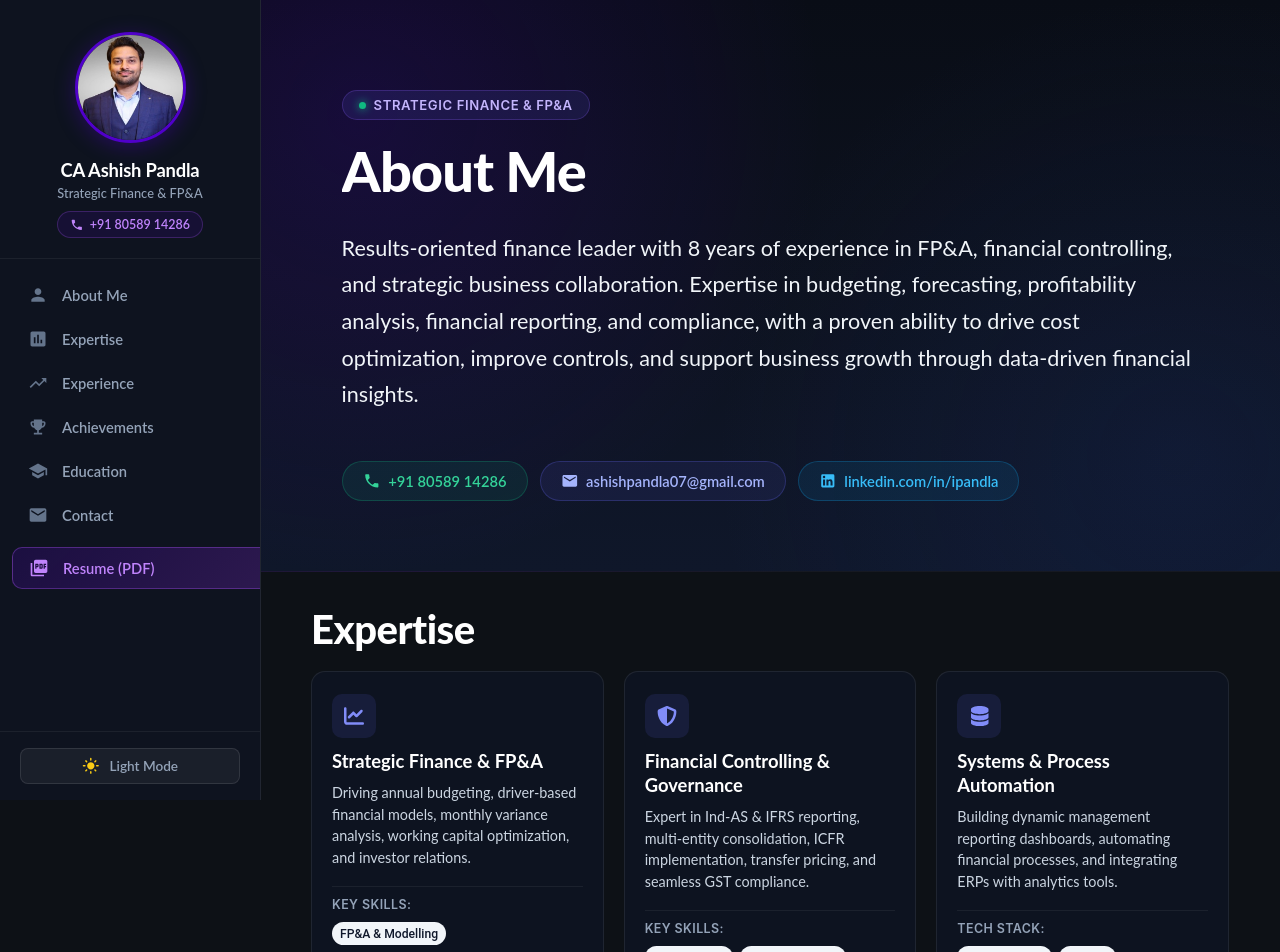
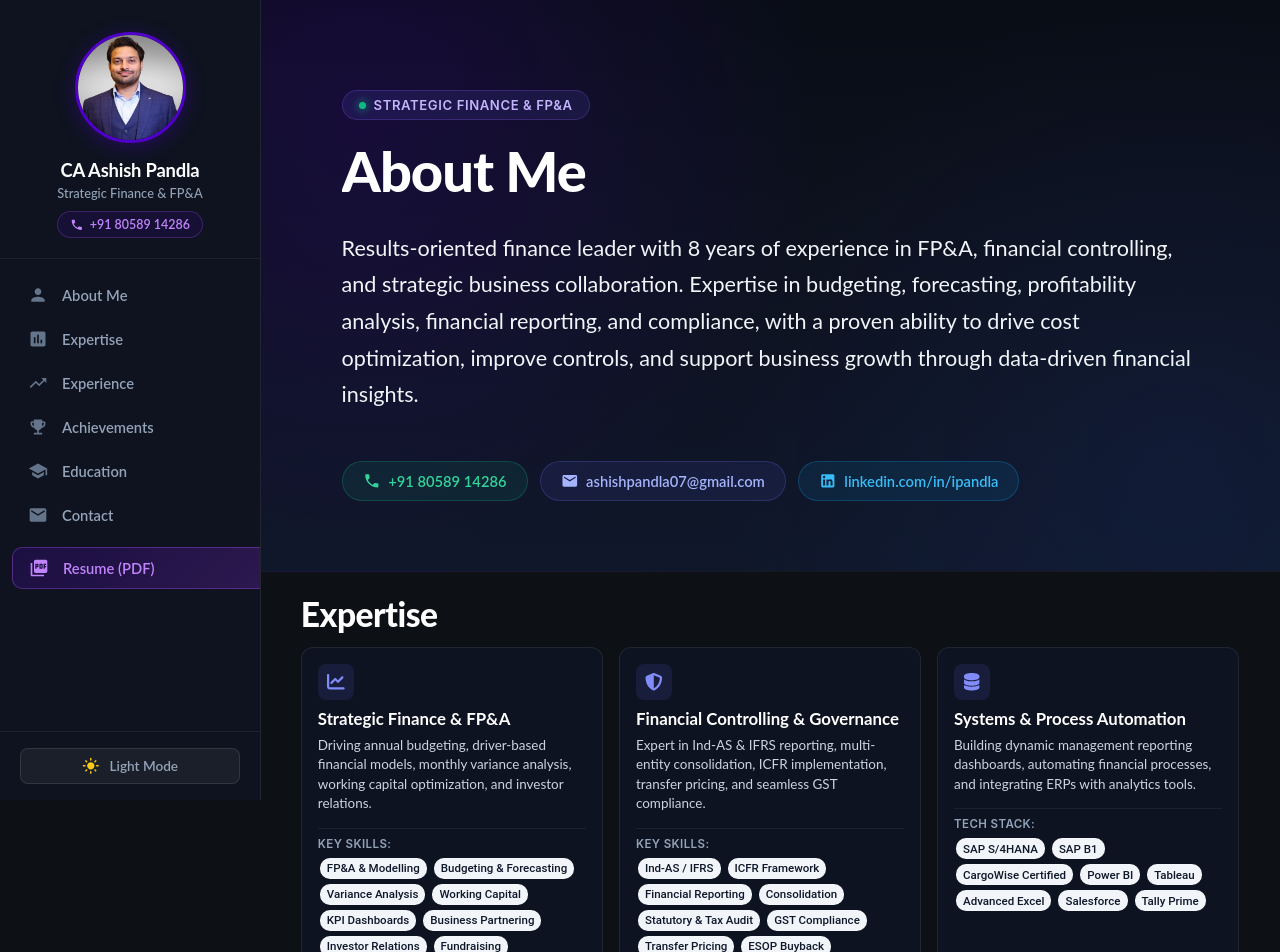
Before and after one commit to Ashishpandla07/Portfolio, a React (Create React App) app: page / in a window 1280 px wide. Shown: the top 952 px of the page. Built offline with nearby package versions, Linux system fonts and the light colour scheme.

Commit message:
Optimize Expertise section height and spacing to fit seamlessly on one page

```diff
--- a/src/assets/styles/Expertise.scss
+++ b/src/assets/styles/Expertise.scss
@@ -1,16 +1,16 @@
 .skills-container {
     width: 100%;
     max-width: 1200px;
-    padding: 35px 5% 30px;
+    padding: 24px 4% 16px;
     box-sizing: border-box;
     display: flex;
     flex-direction: column;
     text-align: left;
 
     .skills-title {
-        font-size: 2.5rem;
+        font-size: 2.1rem;
         font-weight: 800;
-        margin: 0 0 20px 0;
+        margin: 0 0 14px 0;
         letter-spacing: -0.5px;
         line-height: 1.1;
     }
@@ -19,7 +19,7 @@
 .skills-container .skills-grid {
     display: grid;
     grid-template-columns: repeat(3, 1fr);
-    grid-gap: 20px;
+    grid-gap: 16px;
     align-items: stretch;
 }
 
@@ -30,57 +30,57 @@
     text-align: left;
     background: rgba(15, 23, 42, 0.5);
     border: 1px solid rgba(255, 255, 255, 0.08);
-    border-radius: 14px;
-    padding: 22px 20px 18px;
+    border-radius: 12px;
+    padding: 16px 16px 14px;
     box-sizing: border-box;
     transition: transform 0.25s ease, border-color 0.25s ease, box-shadow 0.25s ease;
 
     &:hover {
-        transform: translateY(-3px);
+        transform: translateY(-2px);
         border-color: rgba(99, 102, 241, 0.35);
-        box-shadow: 0 10px 25px -5px rgba(0, 0, 0, 0.4);
+        box-shadow: 0 8px 20px -4px rgba(0, 0, 0, 0.4);
     }
 
     .skill-icon-wrapper {
-        width: 44px;
-        height: 44px;
-        border-radius: 10px;
+        width: 36px;
+        height: 36px;
+        border-radius: 8px;
         background: rgba(99, 102, 241, 0.12);
         display: flex;
         align-items: center;
         justify-content: center;
-        margin-bottom: 12px;
+        margin-bottom: 8px;
 
         svg {
             color: #818cf8;
-            font-size: 1.25rem;
+            font-size: 1.1rem;
         }
     }
 
     h3 {
-        font-size: 1.15rem;
+        font-size: 1.05rem;
         font-weight: 700;
-        margin: 0 0 8px 0;
+        margin: 0 0 6px 0;
         color: #ffffff;
         line-height: 1.3;
     }
 
     p {
-        font-size: 0.9rem;
-        line-height: 1.5;
+        font-size: 0.84rem;
+        line-height: 1.45;
         color: #cbd5e1;
-        margin: 0 0 12px 0;
+        margin: 0 0 10px 0;
     }
 }
 
 .chip {
     color: #0f172a !important;
     background-color: #f1f5f9 !important;
-    font-size: 0.76rem !important;
+    font-size: 0.72rem !important;
     font-weight: 500 !important;
-    height: 23px !important;
-    margin: 2px 3px 2px 0 !important;
-    border-radius: 12px !important;
+    height: 21px !important;
+    margin: 1px 2px !important;
+    border-radius: 10px !important;
     border: 1px solid rgba(255, 255, 255, 0.1) !important;
     transition: all 0.2s ease !important;
 
@@ -90,8 +90,8 @@
     }
 
     span {
-        padding-left: 7px !important;
-        padding-right: 7px !important;
+        padding-left: 6px !important;
+        padding-right: 6px !important;
         color: #0f172a;
     }
 }
@@ -100,19 +100,19 @@
     display: flex;
     flex-wrap: wrap;
     align-items: center;
-    gap: 4px;
-    margin-top: 6px;
-    padding-top: 10px;
+    gap: 3px;
+    margin-top: 4px;
+    padding-top: 8px;
     border-top: 1px solid rgba(255, 255, 255, 0.06);
 
     .chip-title {
         color: #94a3b8;
-        font-size: 0.78rem;
+        font-size: 0.72rem;
         font-weight: 600;
         text-transform: uppercase;
         letter-spacing: 0.4px;
         width: 100%;
-        margin-bottom: 4px;
+        margin-bottom: 3px;
         display: block;
     }
 }
@@ -126,7 +126,7 @@
 
         &:hover {
             border-color: rgba(99, 102, 241, 0.35);
-            box-shadow: 0 10px 25px -5px rgba(0, 0, 0, 0.08);
+            box-shadow: 0 8px 20px -4px rgba(0, 0, 0, 0.08);
         }
 
         .skill-icon-wrapper {
@@ -168,11 +168,11 @@
 /* Responsive adjustments */
 @media screen and (max-width: 992px) {
     .skills-container {
-        padding: 25px 4% 20px;
+        padding: 20px 4% 15px;
 
         .skills-grid {
             grid-template-columns: 1fr;
-            grid-gap: 16px;
+            grid-gap: 14px;
         }
     }
 }
```
